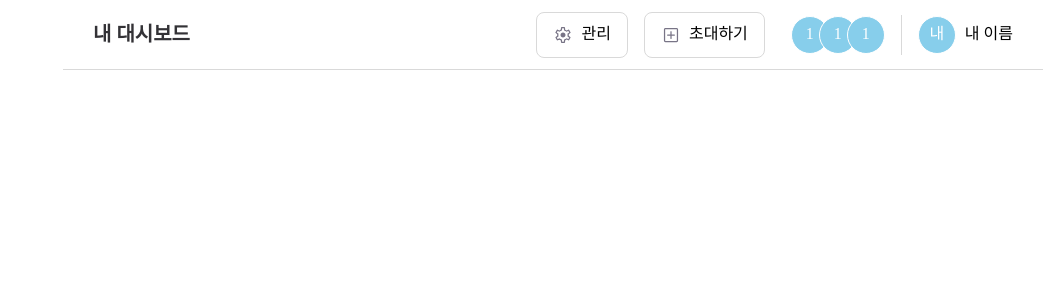
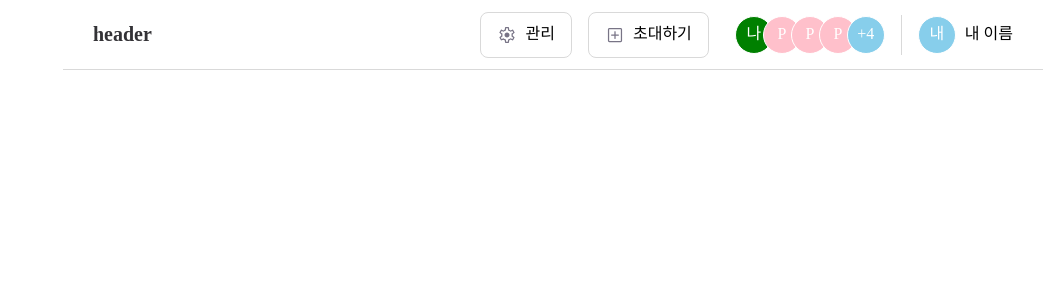
Before and after one commit to part3-team6/TeamProject, a Next.js app: page / in a window 1280 px wide. Shown: the top 300 px of the page, without its empty margins (237-1280 px from the left). Built offline with nearby package versions, Linux system fonts and the light colour scheme.

Commit message:
fix : mock 데이터를 추가해 필요한 부분에 바로 적용 가능하도록 수정 / 대시보드 타이틀 위치도 prop으로 받아서 적용하도록 수정

```diff
--- a/components/dashHeader/index.tsx
+++ b/components/dashHeader/index.tsx
@@ -1,12 +1,40 @@
 import Image from "next/image";
 import * as S from "./styled";
-import { useState } from "react";
+import { useEffect, useState } from "react";
 
-function Header() {
+interface HeaderProps {
+  mock: [
+    {
+      color: string;
+      name: string;
+    },
+  ];
+  title: string;
+}
+
+function Header({ mock, title }: HeaderProps) {
   const [member, setMember] = useState(true);
+  const [isTablet, setIsTablet] = useState(true);
+
+  useEffect(() => {
+    const handleResize = () => {
+      setIsTablet(window.innerWidth <= 1124);
+    };
+
+    // 이벤트 리스너 등록
+    window.addEventListener("resize", handleResize);
+
+    // 초기 사이즈 체크
+    handleResize();
+
+    // 컴포넌트 언마운트시 이벤트 리스너 제거
+    return () => window.removeEventListener("resize", handleResize);
+  }, []);
+
+  const sliceMock = isTablet ? mock.slice(0, 2) : mock.slice(0, 5);
   return (
     <S.headerWrap>
-      <S.dashBoard>내 대시보드</S.dashBoard>
+      <S.dashBoard>{title}</S.dashBoard>
       <S.headerData>
         <S.btn>
           <Image
@@ -26,13 +54,23 @@ function Header() {
           />
           <span>초대하기</span>
         </S.btn>
-        {member ? (
-          <S.member>
-            <S.headerCircle>1</S.headerCircle>
-            <S.headerCircle>1</S.headerCircle>
-            <S.headerCircle>1</S.headerCircle>
-          </S.member>
-        ) : null}
+        <S.member>
+          {member &&
+            sliceMock.slice(0, 4).map((item, index) => (
+              <S.headerCircle
+                key={index}
+                style={{ backgroundColor: item.color }}
+              >
+                {item.name.slice(0, 1).toUpperCase()}
+              </S.headerCircle>
+            ))}
+          {sliceMock ? (
+            <S.headerCircle>+{mock.length - 2}</S.headerCircle>
+          ) : (
+            <S.headerCircle>+{mock.length - 4}</S.headerCircle>
+          )}
+        </S.member>
+
         <S.line></S.line>
         <S.myName>
           <S.headerCircle>내</S.headerCircle>
--- /dev/null
+++ b/components/dashHeader/mock.js
@@ -0,0 +1,27 @@
+const mock = [
+  {
+    color: "green",
+    name: "나에요",
+  },
+  {
+    color: "pink",
+    name: "pinkk",
+  },
+  {
+    color: "pink",
+    name: "pinkk",
+  },
+  {
+    color: "pink",
+    name: "pinkk",
+  },
+  {
+    color: "pink",
+    name: "pinkk",
+  },
+  {
+    color: "pink",
+    name: "pinkk",
+  },
+];
+export default mock;
--- a/pages/index.tsx
+++ b/pages/index.tsx
@@ -1,10 +1,11 @@
 import Head from "next/head";
 import Test from "@/components/dashHeader";
+import mock from "@/components/dashHeader/mock";
 
 export default function Home() {
   return (
     <>
-      <Test />
+      <Test mock={mock} title={"header"} />
     </>
   );
 }
```
